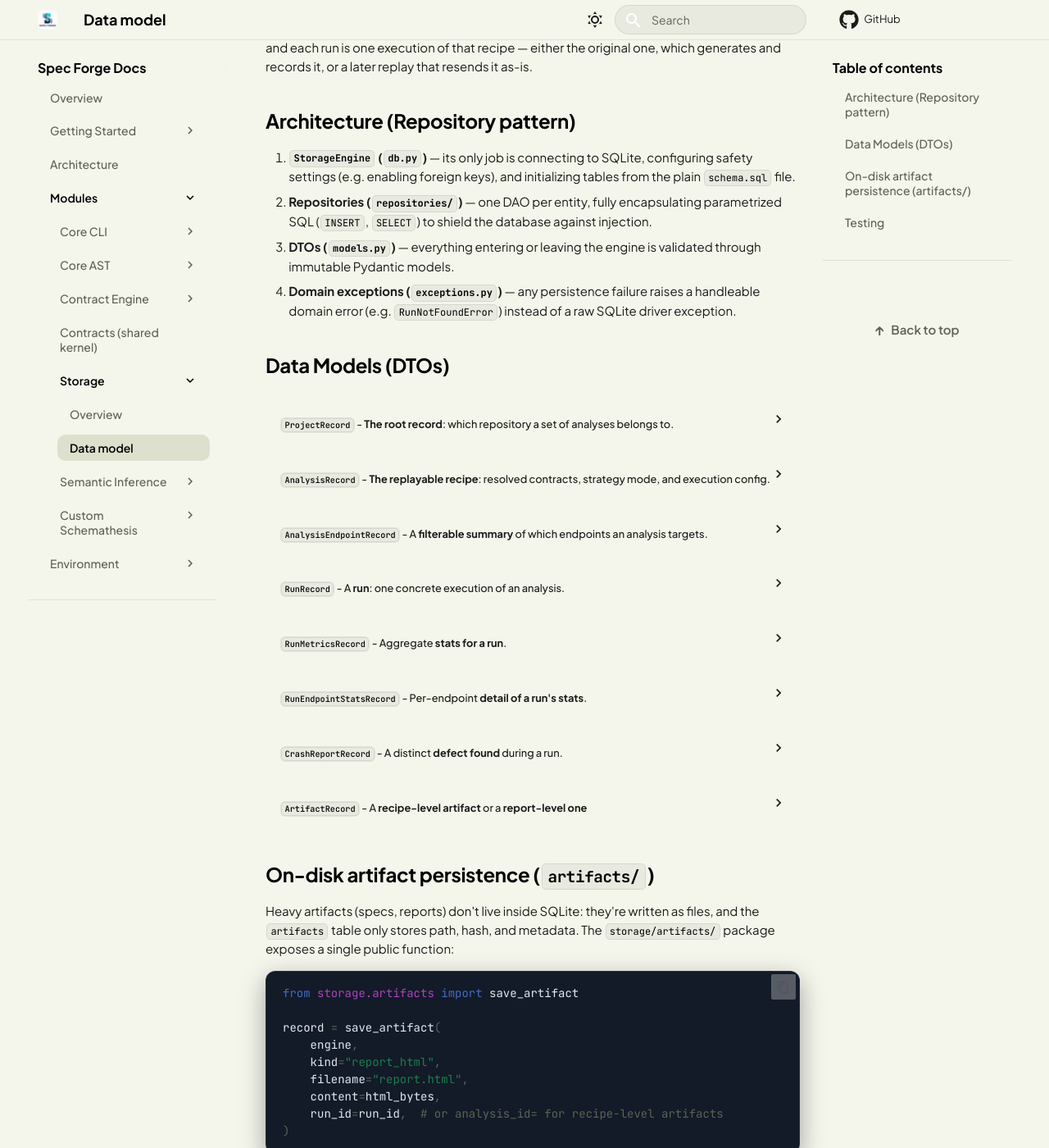
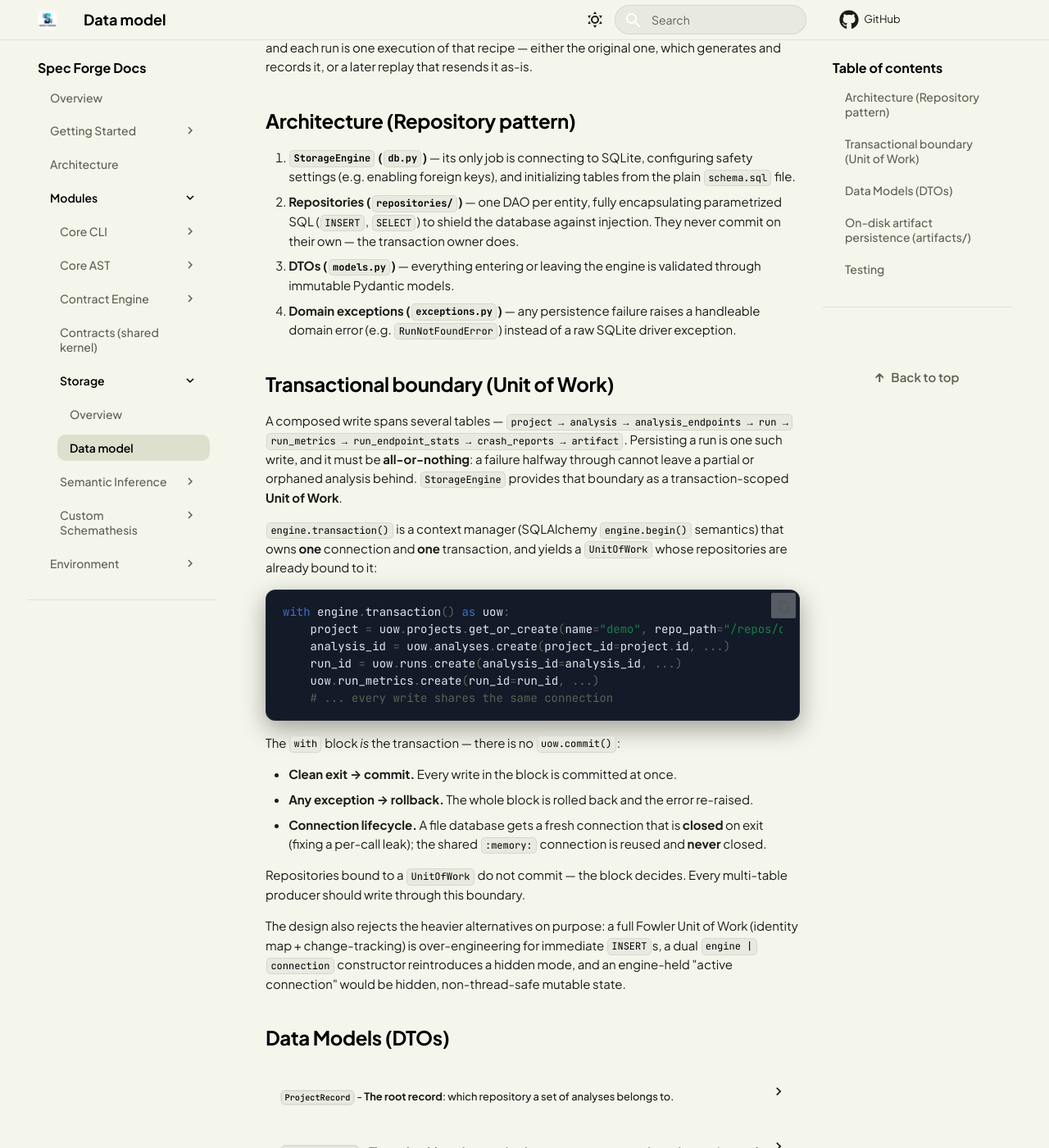
Before and after one commit to Spec-Forge-Testing/specforge-docs, an MkDocs documentation site: the page built from docs/modules/storage/data-model.md, in a window 1280 px wide and 1400 px high, scrolled down 226 px. Shown: the whole window at 82% size. Built offline with MkDocs 1.6.1 and Material for MkDocs 9.7.7, drawn with Linux system fonts in a browser that asks for light colours; comment, search, counter and statistics services are not loaded; some of the changed text lies outside the part shown.

Commit message:
docs(storage): document the transactional Unit of Work boundary

````diff
--- a/docs/modules/storage/data-model.md
+++ b/docs/modules/storage/data-model.md
@@ -17,11 +17,49 @@ as-is.
    plain `schema.sql` file.
 2. **Repositories (`repositories/`)** — one DAO per entity, fully encapsulating
    parametrized SQL (`INSERT`, `SELECT`) to shield the database against injection.
+   They never commit on their own — the transaction owner does.
 3. **DTOs (`models.py`)** — everything entering or leaving the engine is validated
    through immutable Pydantic models.
 4. **Domain exceptions (`exceptions.py`)** — any persistence failure raises a
    handleable domain error (e.g. `RunNotFoundError`) instead of a raw SQLite driver
    exception.
+
+## Transactional boundary (Unit of Work)
+
+A composed write spans several tables — `project → analysis → analysis_endpoints →
+run → run_metrics → run_endpoint_stats → crash_reports → artifact`. Persisting a run
+is one such write, and it must be **all-or-nothing**: a failure halfway through cannot
+leave a partial or orphaned analysis behind. `StorageEngine` provides that boundary as
+a transaction-scoped **Unit of Work**.
+
+`engine.transaction()` is a context manager (SQLAlchemy `engine.begin()` semantics) that
+owns **one** connection and **one** transaction, and yields a `UnitOfWork` whose
+repositories are already bound to it:
+
+```python
+with engine.transaction() as uow:
+    project = uow.projects.get_or_create(name="demo", repo_path="/repos/demo")
+    analysis_id = uow.analyses.create(project_id=project.id, ...)
+    run_id = uow.runs.create(analysis_id=analysis_id, ...)
+    uow.run_metrics.create(run_id=run_id, ...)
+    # ... every write shares the same connection
+```
+
+The `with` block *is* the transaction — there is no `uow.commit()`:
+
+- **Clean exit → commit.** Every write in the block is committed at once.
+- **Any exception → rollback.** The whole block is rolled back and the error re-raised.
+- **Connection lifecycle.** A file database gets a fresh connection that is **closed**
+  on exit (fixing a per-call leak); the shared `:memory:` connection is reused and
+  **never** closed.
+
+Repositories bound to a `UnitOfWork` do not commit — the block decides. Every
+multi-table producer should write through this boundary.
+
+The design also rejects the heavier alternatives on purpose: a full Fowler Unit of Work
+(identity map + change-tracking) is over-engineering for immediate `INSERT`s, a dual
+`engine | connection` constructor reintroduces a hidden mode, and an engine-held "active
+connection" would be hidden, non-thread-safe mutable state.
 
 ## Data Models (DTOs)
 
@@ -131,24 +169,26 @@ as-is.
 
 ## On-disk artifact persistence (`artifacts/`)
 
-Heavy artifacts (specs, reports) don't live inside SQLite: they're written as files, and the `artifacts` table only stores path, hash, and metadata. The `storage/artifacts/` package exposes a single public function:
+Heavy artifacts (specs, reports) don't live inside SQLite: they're written as files, and the `artifacts` table only stores path, hash, and metadata. The `storage/artifacts/` package exposes a single public function, which takes the `UnitOfWork` so the index row joins the caller's transaction:
 
 ```python
 from storage.artifacts import save_artifact
 
-record = save_artifact(
-    engine,
-    kind="report_html",
-    filename="report.html",
-    content=html_bytes,
-    run_id=run_id,  # or analysis_id= for recipe-level artifacts
-)
+with engine.transaction() as uow:
+    record = save_artifact(
+        uow,
+        kind="report_html",
+        filename="report.html",
+        content=html_bytes,
+        run_id=run_id,  # or analysis_id= for recipe-level artifacts
+    )
 ```
 
 - **Two folders, not one**: `data/artifacts/analyses/<analysis_id>/` for recipe artifacts (`openapi.json`, `semantic_contract.json`, `generated_test.py` — written once) and `data/artifacts/runs/<run_id>/` for run artifacts (`report.json`, `report.html` — one per execution). The root is configurable via `CORETEST_ARTIFACTS_ROOT` to isolate tests.
 - **Exclusive level validated before touching disk**: passing both or neither of `analysis_id`/`run_id` raises `InvalidArtifactLevelError` without writing any file.
 - **Deduplication by hash**: if an artifact of the same level and `kind` with identical content (same SHA-256) already exists, the existing record is returned without rewriting the file or inserting a new row.
 - **Content-addressed on disk**: each file is written under a hash subdirectory (`.../<digest>/<filename>`), so a later save with different content under the same kind can never overwrite a previously recorded artifact's file.
+- **File first, row inside the transaction**: the file is written before the row is inserted. A rollback discards the row but may leave the file as an orphan — harmless, since the content-addressed path can never corrupt a valid artifact and the unreferenced file is dead weight a future retention sweep can reclaim.
 
 ## Testing
 
````
Also changed, not shown: docs/modules/storage/index.md (+3 -1 lines).
